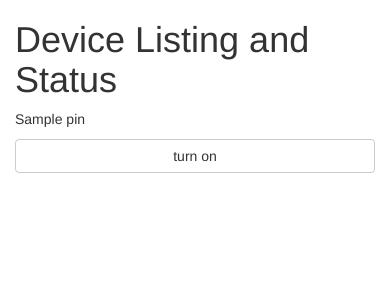
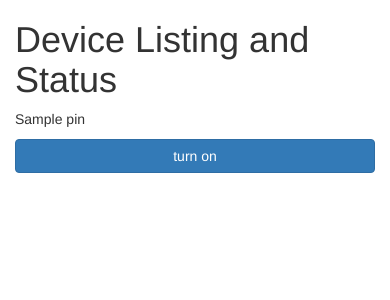
Before and after one commit to al31n/rpi_switch, a Flask app: template app/templates/index.html in a window 390 px wide. Shown: the top 300 px of the page. Run offline with Flask 2, Linux system fonts and the light colour scheme; the template is opened without the code that fills it: most values are stand-ins (such as "Sample title", 1, 10 or a date in 2020); some libraries are stand-ins or nearby versions.

Commit message:
Fixed mobile scaling

```diff
--- a/app/templates/base.html
+++ b/app/templates/base.html
@@ -6,6 +6,7 @@
 <link rel="stylesheet" href="https://maxcdn.bootstrapcdn.com/bootstrap/3.3.6/css/bootstrap.min.css" integrity="sha384-1q8mTJOASx8j1Au+a5WDVnPi2lkFfwwEAa8hDDdjZlpLegxhjVME1fgjWPGmkzs7" crossorigin="anonymous">
     <!-- Latest compiled and minified JavaScript -->
     <script src="https://maxcdn.bootstrapcdn.com/bootstrap/3.3.6/js/bootstrap.min.js" integrity="sha384-0mSbJDEHialfmuBBQP6A4Qrprq5OVfW37PRR3j5ELqxss1yVqOtnepnHVP9aJ7xS" crossorigin="anonymous"></script>
+    <meta name="viewport" content="width=device-width, initial-scale=1.0">
     <body>
         {% block content %}{% endblock %}
     </body>
--- a/app/templates/index.html
+++ b/app/templates/index.html
@@ -10,9 +10,9 @@
             </div>
             <div class="col-sm-4">
                 {% if pins[pin].state == true %}
-                   <a class="btn btn-default btn-block" href="/{{pin}}/off">turn off</a>
+                   <a class="btn btn-primary btn-block" href="/{{pin}}/off">turn off</a>
                 {% else %}
-                   <a class="btn btn-default btn-block" href="/{{pin}}/on">turn on</a>
+                   <a class="btn btn-primary btn-block" href="/{{pin}}/on">turn on</a>
                 {% endif %}
                 {% endfor %}
             </div>
```
